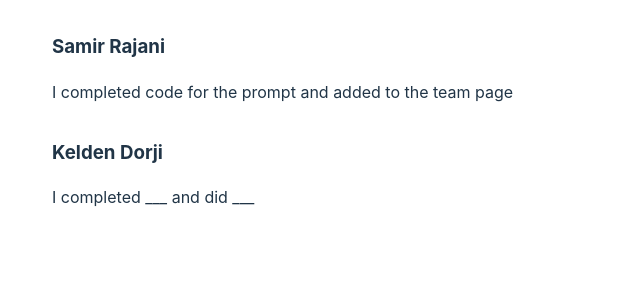
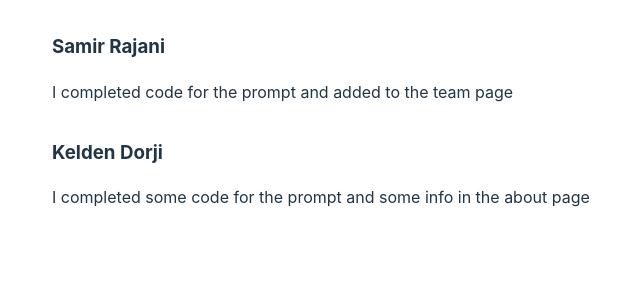
Before and after one commit to ArcherHeffern/cs103Team6, a Flask app: page /team in a window 1280 px wide. Shown: the part 519-800 px from the top of the page, without its empty margins (238-878 px from the left). Run offline with Flask 2, Linux system fonts and the light colour scheme.

Commit message:
Update team.html

```diff
--- a/ca01/templates/team.html
+++ b/ca01/templates/team.html
@@ -25,6 +25,6 @@ Team
 </div>
 <div id="user">
     <h3>Kelden Dorji</h3>
-    <p>I completed ___ and did ___</p>
+    <p>I completed some code for the prompt and some info in the about page</p>
 </div>
 {% endblock body %}
```
